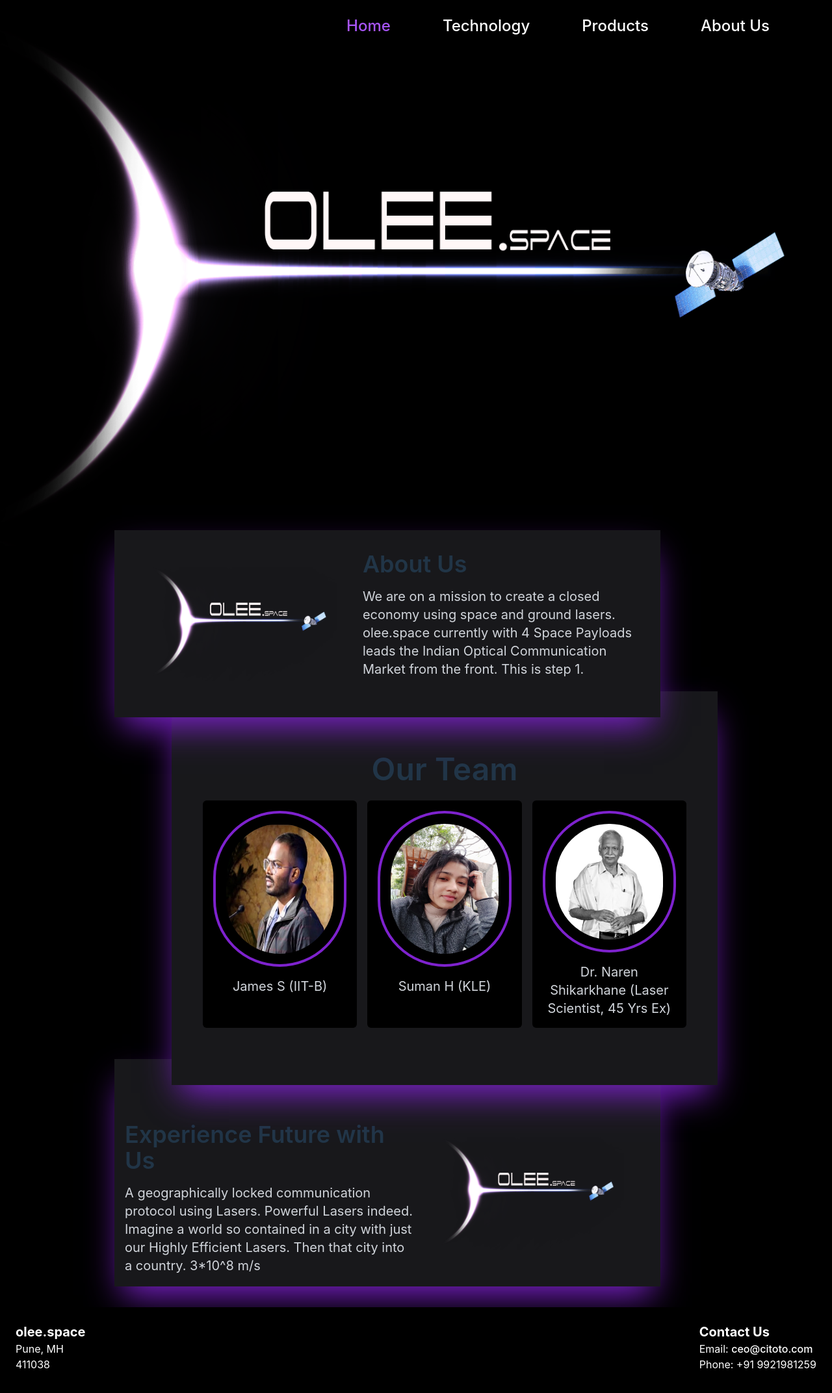
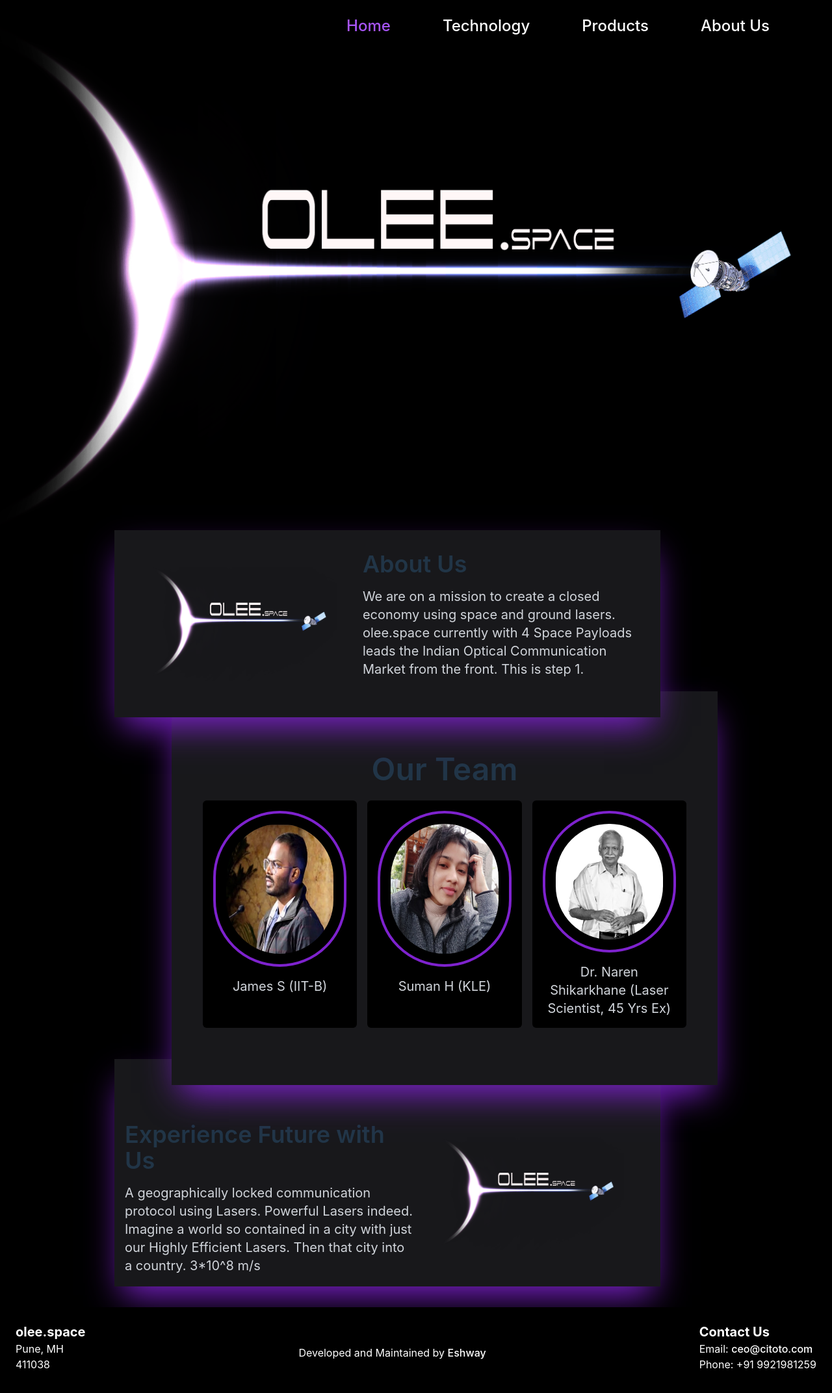
Before and after one commit to Eshller/equateS, a React (Vite) app: page /about in a window 1280 px wide. Shown: the top 2144 px of the page at 65% size. Built offline with nearby package versions, Linux system fonts and the light colour scheme.

Commit message:
product page responsive

```diff
--- a/src/components/Footer.jsx
+++ b/src/components/Footer.jsx
@@ -14,6 +14,7 @@
                     <p>Pune, MH</p>
                     <p>411038</p>
                 </div>
+                <div>Developed and Maintained by <a href="https://eshway.com/"> Eshway</a> </div>
                 <div className="mb-4 p-2">
                     <h4 className="text-xl font-bold">Contact Us</h4>
                     <p>
--- a/src/pages/About/About.jsx
+++ b/src/pages/About/About.jsx
@@ -13,7 +13,7 @@
           className="w-full h-full"
           style={{
             backgroundImage: `url(${logo})`,
-            backgroundSize: 'contain',
+            backgroundSize: 'cover',
             backgroundPosition: 'center',
             marginTop: '80px'
           }}
--- a/src/pages/Landing/Home.jsx
+++ b/src/pages/Landing/Home.jsx
@@ -44,7 +44,7 @@
         <div style={vectorImage2} className="hidden md:block"></div>
       </div>
 
-      <h1 className="text-5xl md:text-7xl font-bold mb-4 pt-40 md:p-20 z-10">
+      <h1 className="text-4xl md:text-6xl font-bold mb-4 pt-40 md:p-20 z-10">
         Multi-Orbital Optical Communication Payloads in Space
       </h1>
       <button
--- a/src/pages/Products/ProductCard.jsx
+++ b/src/pages/Products/ProductCard.jsx
@@ -34,7 +34,7 @@
               <img
                 src={image}
                 alt={title}
-                className="relative bottom-[100px] left-[450px]  w-[70vh] h-[70vh] hover:scale-110 transform transition duration-500 ease-in-out"
+                className="relative bottom-[100px] left-[600px] xl:left-[500px] w-[80vw] xl:w-[70vh]  hover:scale-110 transform transition duration-500 ease-in-out"
               />
             </div>
           </div>
```
Also changed, not shown: src/assets/suman.jpg, src/assets/sumanold.jpg (added).
